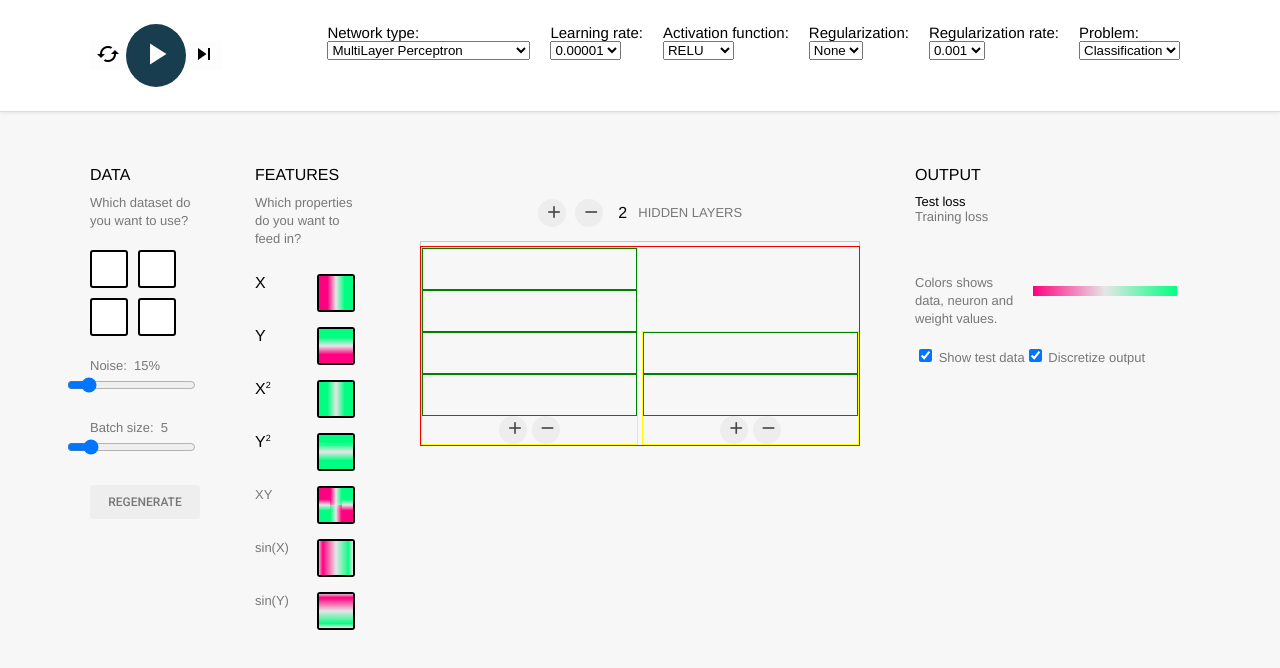
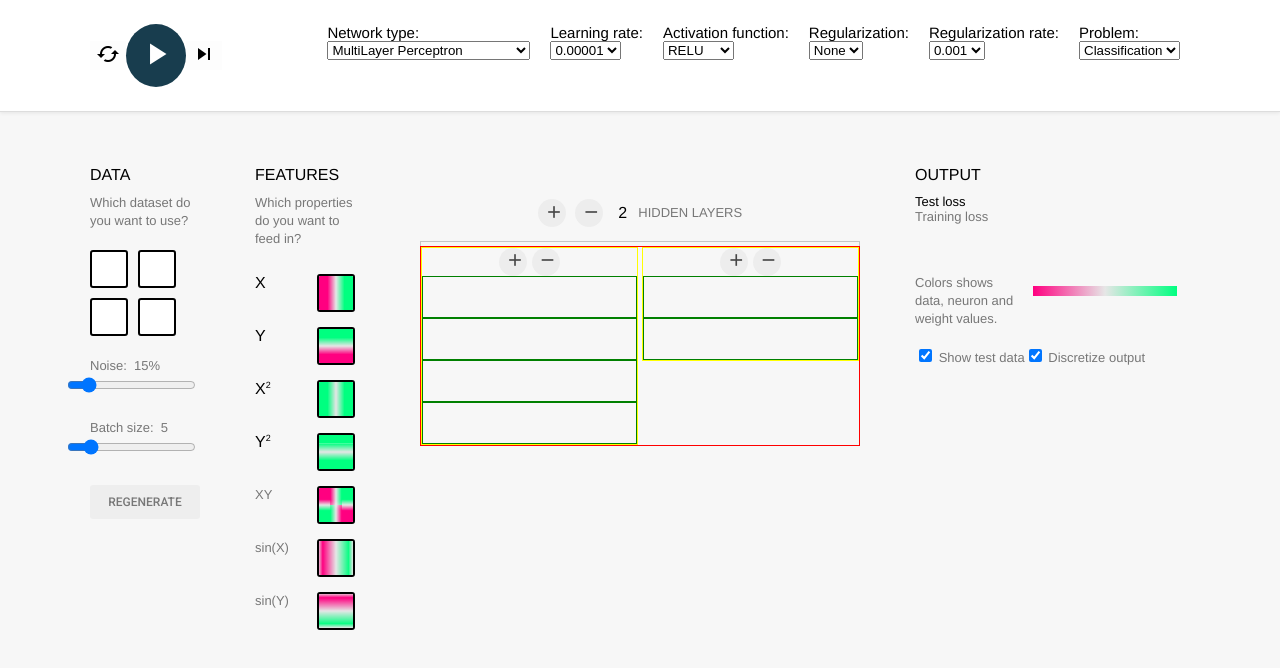
Before and after one commit to andpuc23/Kursach_v3, a plain HTML site: page WebFace/index.html in a window 1280 px wide. Drawn offline with nearby package versions, Linux system fonts and the light colour scheme.

Commit message:
Доработал сетку для нейронов, все добавляется и удаляется как надо

```diff
--- a/WebFace/index.html
+++ b/WebFace/index.html
@@ -205,29 +205,29 @@
 
       <div id="columns" style="border: 1px solid red; min-height: 20px; overflow: hidden">
         <div class="layer-column" id="row-0">
+          <div class="neuron-buttons">
+            <button id="add-0" class="mdl-button mdl-js-button mdl-button--icon layers-button" onclick="addNextNeuron('row-0')">
+              <i class="material-icons">add</i>
+            </button>
+            <button id="remove-0" class="mdl-button mdl-js-button mdl-button--icon layers-button" onclick="removeNeuron('row-0')">
+              <i class="material-icons">remove</i>
+            </button>
+          </div>
           <div class="neuron" id="000"></div>
           <div class="neuron" id="001"></div>
           <div class="neuron" id="002"></div>
           <div class="neuron" id="003"></div>
+        </div>
+        <div class="layer-column" id="row-1">
           <div class="neuron-buttons">
-            <button id="add-0" class="mdl-button mdl-js-button mdl-button--icon layers-button">
+            <button id="add-1" class="mdl-button mdl-js-button mdl-button--icon layers-button" onclick="addNextNeuron('row-1')">
               <i class="material-icons">add</i>
             </button>
-            <button id="remove-0" class="mdl-button mdl-js-button mdl-button--icon layers-button">
+            <button id="remove-1" class="mdl-button mdl-js-button mdl-button--icon layers-button" onclick="removeNeuron('row-1')">
               <i class="material-icons">remove</i>
             </button>
-          </div>
-        </div>
-        <div class="layer-column" id="row-1">
-          <div class="neuron" id="100"></div>
-          <div class="neuron" id="101"></div>
-          <div class="neuron-buttons">
-            <button id="add-1" class="mdl-button mdl-js-button mdl-button--icon layers-button">
-              <i class="material-icons">add</i>
-            </button>
-            <button id="remove-1" class="mdl-button mdl-js-button mdl-button--icon layers-button">
-              <i class="material-icons">remove</i>
-            </button>
+            <div class="neuron" id="100"></div>
+            <div class="neuron" id="101"></div>
           </div>
         </div>
       </div>
--- a/WebFace/scripts/scripts.js
+++ b/WebFace/scripts/scripts.js
@@ -432,9 +432,6 @@ function addRow(rowNum){
     newCol.setAttribute('class', 'layer-column');
     newCol.setAttribute('id', rowId);
 
-    for (let i = 0; i < layers[rowNum]; i++)
-        addNeuron(rowNum+'0'+i);
-
     let buttons = document.createElement('div');
     newCol.appendChild(buttons);
     buttons.setAttribute('class', 'neuron-buttons');
@@ -443,7 +440,7 @@ function addRow(rowNum){
     buttons.appendChild(addButton);
     addButton.setAttribute('class', 'mdl-button mdl-js-button mdl-button--icon layers-button');
     addButton.setAttribute('id', 'add-'+rowNum);
-    addButton.setAttribute('onclick', `addNextNeuron('row-'+${rowNum})`);
+    addButton.setAttribute('onclick', `addNextNeuron('${rowId}')`);
     let add = document.createElement('i');
     addButton.appendChild(add);
     add.setAttribute('class', 'material-icons');
@@ -454,11 +451,14 @@ function addRow(rowNum){
     buttons.appendChild(removeButton);
     removeButton.setAttribute('class', 'mdl-button mdl-js-button mdl-button--icon layers-button');
     removeButton.setAttribute('id', 'remove-'+rowNum);
-    removeButton.setAttribute('onclick', `removeNeuron('row-'+${rowNum})`);
+    removeButton.setAttribute('onclick', `removeNeuron('${rowId}')`);
     let remove = document.createElement('i');
     remove.setAttribute('class', 'material-icons');
     removeButton.appendChild(remove);
     remove.innerText='remove';
+
+    for (let i = 0; i < layers[rowNum]; i++)
+        addNeuron(rowNum+'0'+i);
 }
 
 function removeLayer(){
@@ -491,16 +491,21 @@ function addNeuron(sNeuronId){
     parent.appendChild(neuron);
 }
 
-function addNextNeuron(rowNum){
-    let row = document.getElementById('row-'+rowNum);
-    let children = row.childNodes;
-    if (children.length === layers[rowNum])
-        return false;
-    else{
-        addNeuron(rowNum+'0'+children.length);
-        layers[rowNum]++;
-    }
+function addNextNeuron(rowId){
+    let row = document.getElementById(rowId);
+    let rowNum = parseInt(rowId.substr(4));
+    let children = row.querySelectorAll("div.neuron");
+    addNeuron(rowNum+'0'+children.length);
+    layers[rowNum]++;
 }
 
 function removeNeuron(rowId) {
+    let row = document.getElementById(rowId);
+    let rowNum = parseInt(rowId.substr(4));
+    let children = row.querySelectorAll("div.neuron");
+    if (children.length > 1){
+        let child = document.getElementById(rowNum+'0'+(layers[rowNum]-1));
+        child.parentNode.removeChild(child);
+        layers[rowNum]--;
+    }
 }
```
